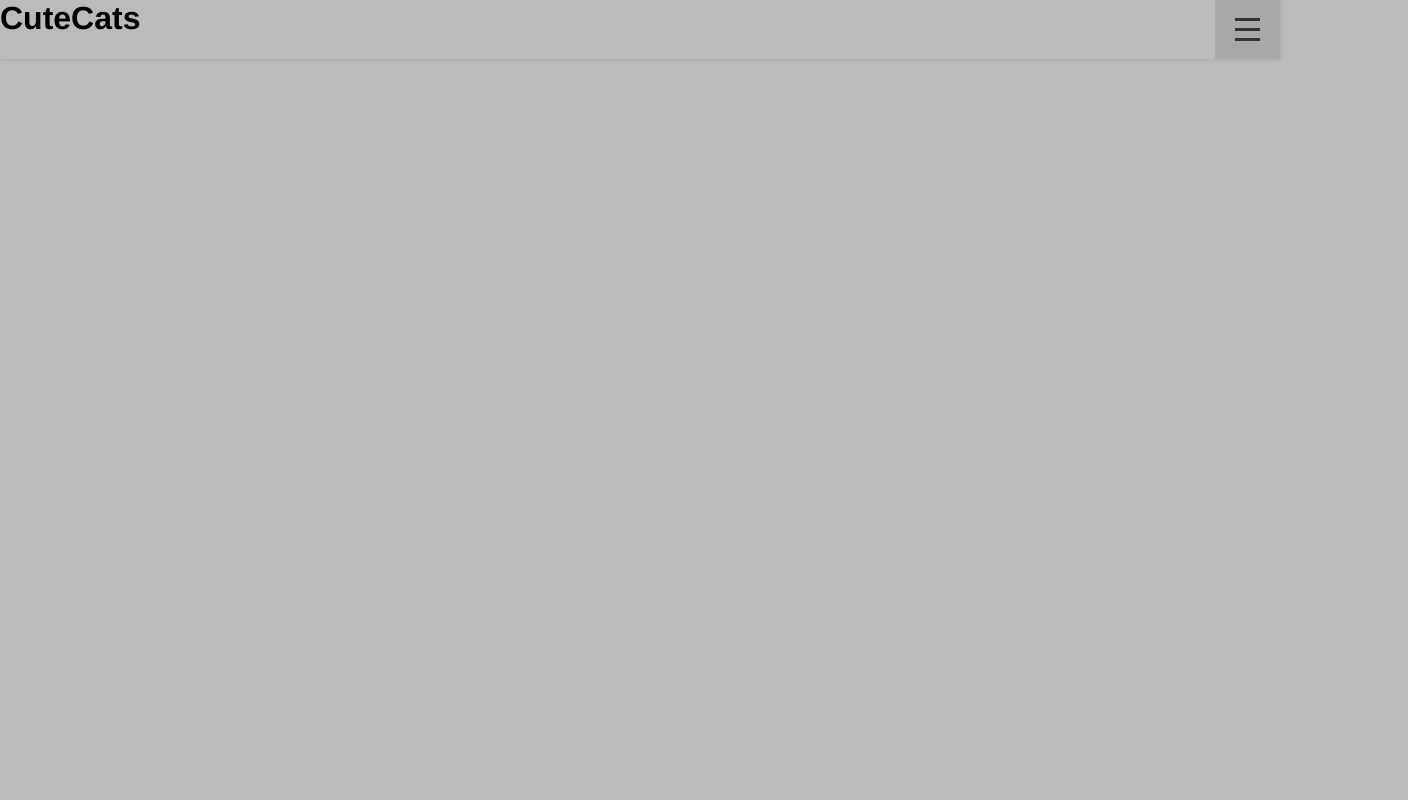
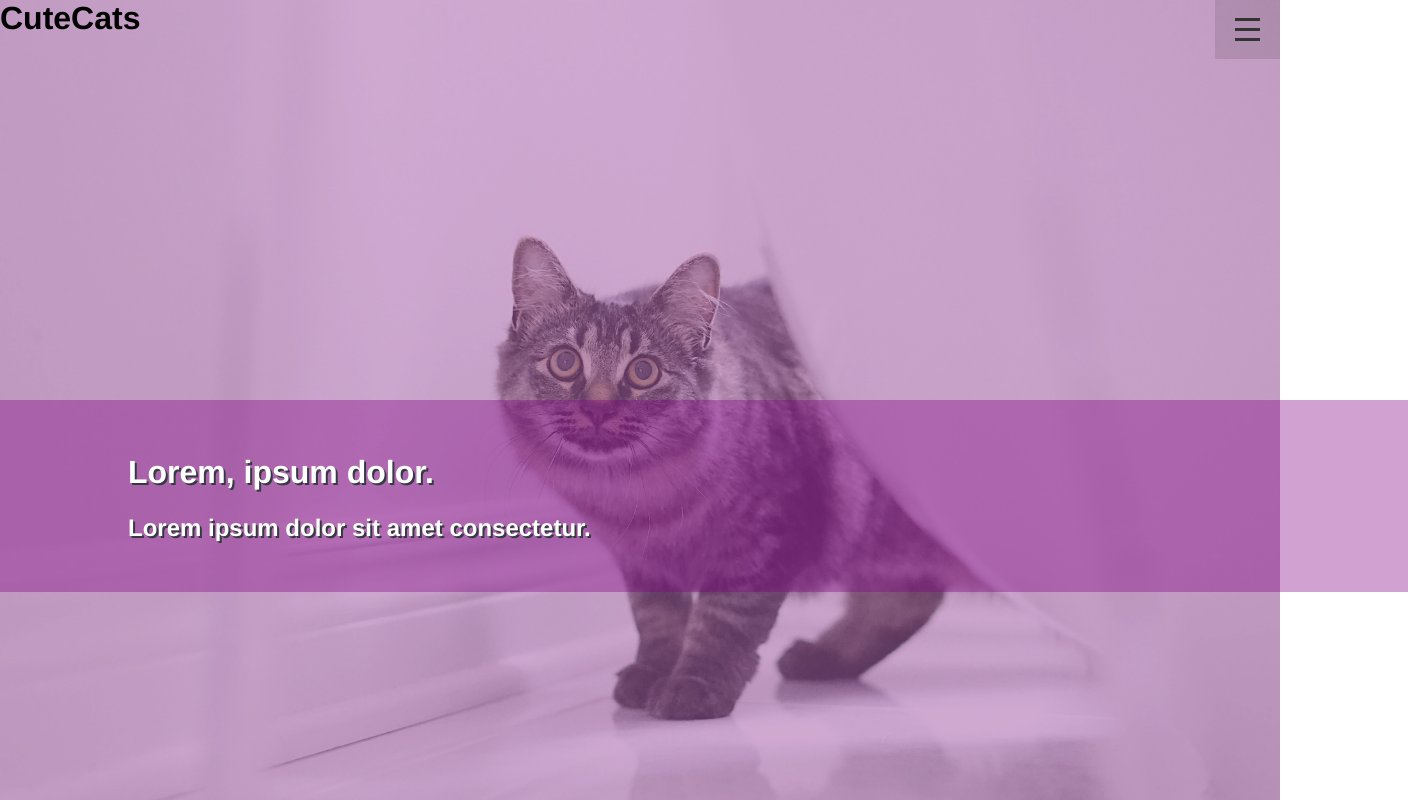
Before and after one commit to Salwa-mansour/heronav2, a plain HTML site: page 2nd/index.html in a window 1280 px wide. Shown: the whole page, 1408 px wide, since content can reach past the window. Drawn offline with Linux system fonts and the light colour scheme.

Commit message:
the nav is not perfect for desktop

```diff
--- a/2nd/index.html
+++ b/2nd/index.html
@@ -20,6 +20,13 @@
                 <li><a href="#">About</a></li>
             </ul>
         </div>
+        <div class="hero flex-center">
+            <div class="hero-message">
+                <h1>Lorem, ipsum dolor.</h1>
+                <h2>Lorem ipsum dolor sit amet consectetur.</h2>
+            </div>
+        </div>
+
     </header>
 </body>
 </html>
--- a/2nd/style.css
+++ b/2nd/style.css
@@ -3,22 +3,36 @@
     margin: 0;
     padding: 0;
     font-family:Helvetica, sans-serif;
-    background-color: #bbb;
+    /* background-color: #bbb; */
+}
+.header0{
+    position: relative;
+    width: 100%;
+    height: 100vh;
 }
 .header{
-    box-shadow: 1px 1px 4px 0 rgba(0,0,0,.1);
-    position: fixed;
+
+    position: absolute;
     width: 100%;
     z-index: 30;
+    background-color: transparent;
 }
 .header ul{
     list-style: none;
     overflow: hidden;
     height: 0;
 }
+.menu{
+   position: absolute;
+   right: 0;
+    width:30% ;
+    box-shadow: 1px 1px 4px 0 rgba(0,0,0,.1);
+}
 .header li a{
+
     display: block;
-    padding: 20px;
+    padding: 20px ;
+
     /* border-right: 1px solid rgb(116, 116, 116); */
     text-decoration: none;
 }
@@ -100,9 +114,72 @@
       height: 50vh;
   }
   @media (min-width:48em){
-      .header li {
-          float: left;
+      .header .menu {
+          left: 0;
+
       }
 
 
   }
+  /* herooooooooooooooooooooooooooo */
+.hero{
+    width: 100%;
+    height: 100%;
+    min-width: 100%;
+    min-height: 100%;
+    position: absolute;
+}
+.hero::before{
+    position: absolute;
+    background-image: url(../imgs/cat1.jpg);
+    background-size: cover;
+    background-position: bottom center;
+    content: "";
+    display: block;
+    top: 0;
+    left: 0;
+    width: 100%;
+    height: 100%;
+    z-index: 10;
+    opacity: .7;
+}
+@media (min-width:700px){
+    .hero::before{
+        background-position: center;
+    }
+
+}
+.flex-center{
+
+    display: flex;
+    justify-content: center;
+    align-items: center;
+
+}
+.hero::after{
+    background-color: purple;
+    content: "";
+    display: block;
+    position: absolute;
+    top: 0;
+    left: 0;
+    width: 100%;
+    height: 100%;
+    opacity: .3;
+    z-index: 20;
+}
+.hero-message{
+    position: relative;
+    background-color: rgba(128, 0, 128, 0.363);
+    display: flex;
+    flex-direction: column;
+    justify-content: center;
+    z-index: 30;
+    min-width: 100%;
+    min-height: 12rem;
+    color: #fff;
+    line-height: 2;
+    padding-left: 20%;
+    transform: translateY(50%);
+    text-shadow: #343a40 2px 2px;
+}
```
